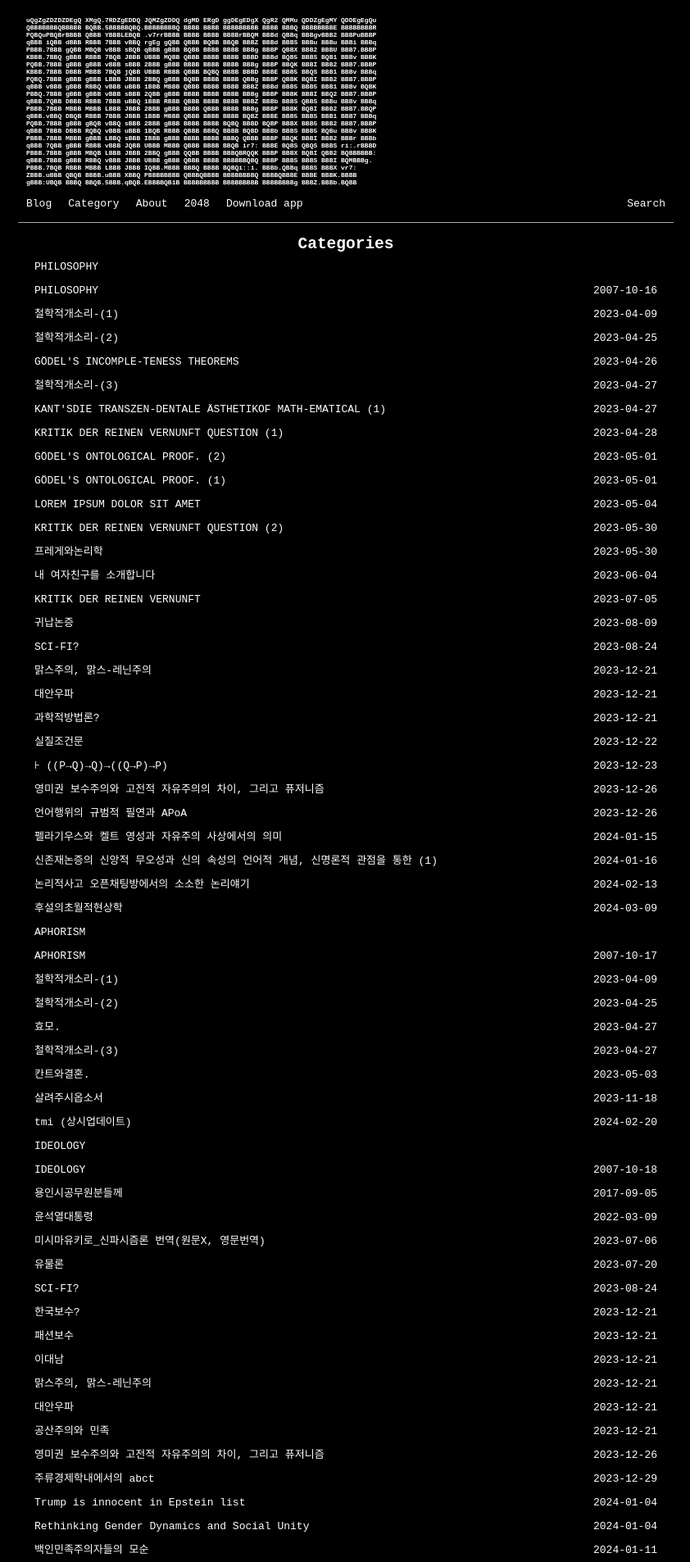
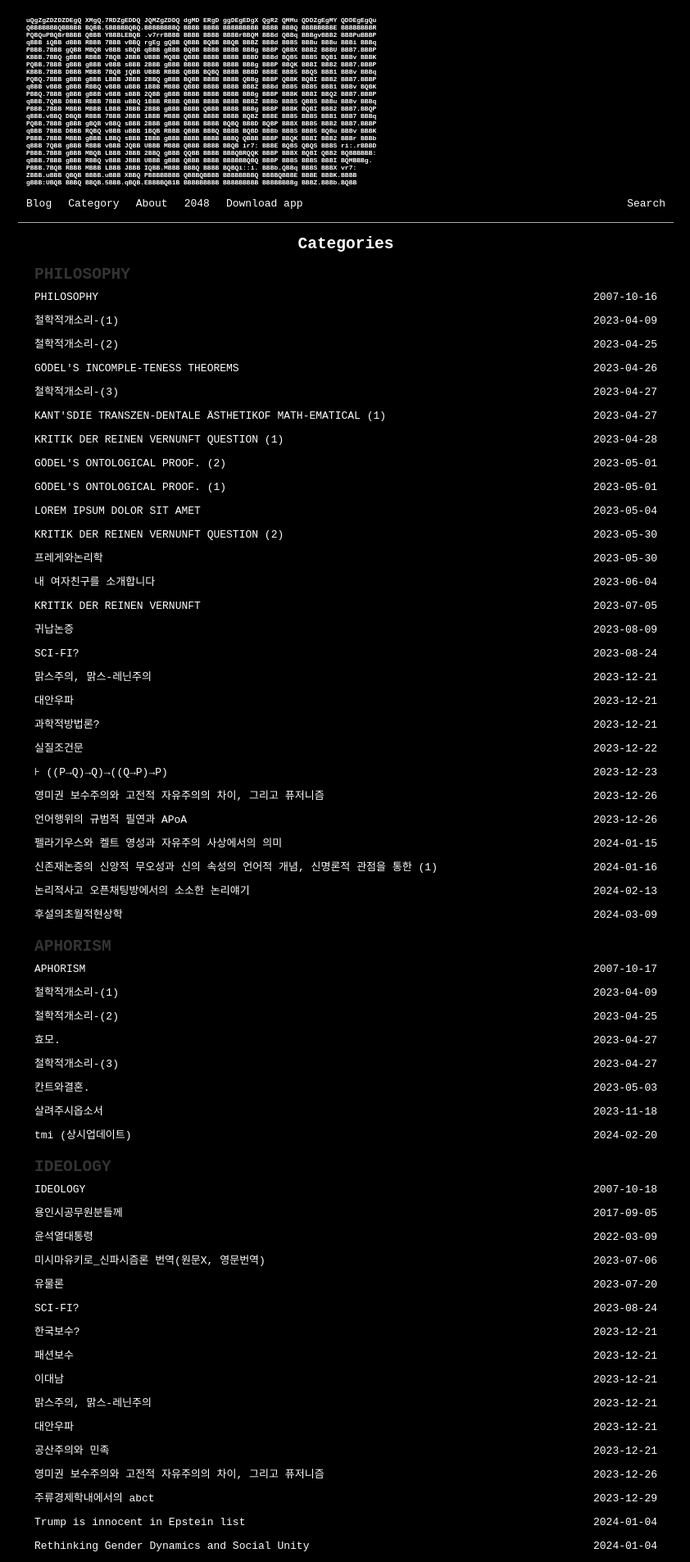
Before and after one commit to whoisrealminjueun/whoisrealminjueun.github.io, a Jekyll site: the page built from pages/category.html, in a window 1280 px wide. Shown: the top 1906 px of the page at 82% size, without its empty margins (218-1060 px from the left). Built offline with Jekyll 4.4.1, drawn with Linux system fonts in a browser that asks for light colours.

Commit message:
Update category.html

```diff
--- a/pages/category.html
+++ b/pages/category.html
@@ -8,13 +8,21 @@
   <h1 class="page-title">{{ site.data.lang[site.language].categories_title }}</h1>
   <ul class="categories-list">
     {% for category in site.categories %}
-    <li id="{{ category | first }}">{{ category | first }}
-    {% assign sorted_posts = site.posts | sort: 'date' %}{% for post in sorted_posts %}{%if post.categories contains category[0]%}
-      <div class="posts-list-item">
-          <span class="posts-list-item-name float-left"><a href="{{ site.baseurl }}{{ post.url }}">{{ post.title }}</a></span>
-        <span class="posts-list-item-date float-right">{{ post.date | date: "%Y-%m-%d" }}</span>
-      </div>
-    {% endif %}{% endfor %}
+    <li id="{{ category | first }}">
+      <h2 class="category-name"><strong>{{ category | first }}</strong></h2>
+      {% assign sorted_posts = site.posts | sort: 'date' %}
+      {% for post in sorted_posts %}
+        {% if post.categories contains category[0] %}
+          <div class="posts-list-item">
+            <span class="posts-list-item-name float-left">
+              <a href="{{ site.baseurl }}{{ post.url }}">{{ post.title }}</a>
+            </span>
+            <span class="posts-list-item-date float-right">
+              {{ post.date | date: "%Y-%m-%d" }}
+            </span>
+          </div>
+        {% endif %}
+      {% endfor %}
     </li>
     {% endfor %}
   </ul>
```
